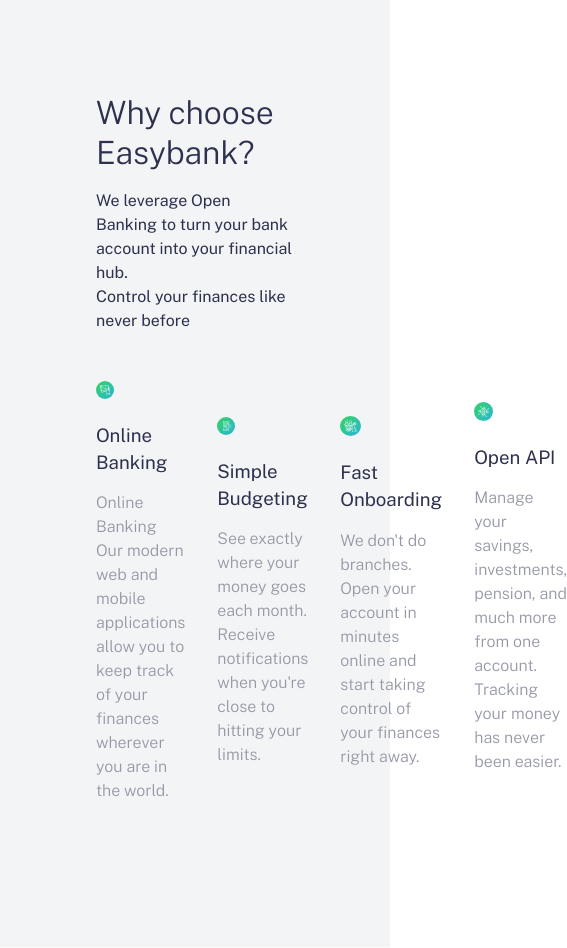
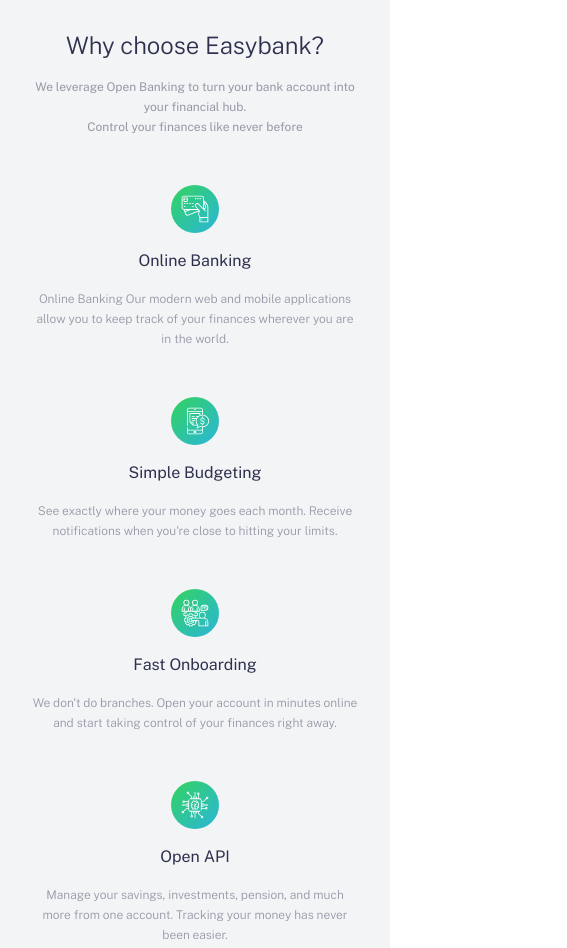
Before and after one commit to Cheedubem/Easy-Bank, a plain HTML site: page index.html in a window 390 px wide. Shown: the part 649-1597 px from the top of the page, 567 px wide, since content can reach past the window. Drawn offline with nearby package versions, Linux system fonts and the light colour scheme.

Commit message:
Made the reason section responsive and modified the html file

```diff
--- a/index.html
+++ b/index.html
@@ -16,6 +16,7 @@
       rel="stylesheet"
     />
     <link rel="shortcut icon" href="favicon.ico" type="image/x-icon" />
+    <title>Easy Bank</title>
   </head>
   <body>
     <!-- NAVIGATION -->
--- a/styles/reason.css
+++ b/styles/reason.css
@@ -7,10 +7,8 @@
   --LightGray: hsl(0, 0%, 98%);
   --White: hsl(0, 0%, 100%);
 } */
-/*
-* {
-  outline: 1px solid red;
-} */
+
+/*   */
 
 .reason {
   background-color: var(--LightGrayBlue);
@@ -25,7 +23,7 @@
 
 .reason p {
   margin-top: 1rem;
-  color: var(--DarkBlue);
+  color: var(--GrayBlue);
 }
 
 .reason-box-container {
@@ -36,13 +34,8 @@
   align-items: center;
 }
 
-.reason-box:nth-child(4) {
-  /* the fourth element wasnt aligned properly for some weird */
-  margin-top: -0.5rem;
-}
-
 .reason-box img {
-  width: 20%;
+  width: 3rem;
 }
 
 .reason-box h3 {
@@ -55,3 +48,73 @@
   font-weight: 300;
   color: var(--GrayBlue);
 }
+
+/*  */
+/* MEDIA QUERIES */
+/*  */
+@media all and (max-width: 1024px) {
+  .reason {
+    padding: 5rem 5rem;
+  }
+  .reason-box-container {
+    gap: 1rem;
+  }
+}
+
+@media all and (max-width: 768px) {
+  .reason {
+    padding: 4rem 4rem;
+  }
+
+  .reason h2 {
+    font-size: 1.5rem;
+  }
+
+  .reason p {
+    font-size: 14px;
+  }
+
+  .reason-box h3 {
+    font-size: 1rem;
+  }
+
+  .reason-box p {
+    font-size: 14px;
+  }
+}
+
+@media all and (max-width: 426px) {
+  .reason {
+    padding: 2rem 2rem;
+  }
+  .reason h2 {
+    text-align: center;
+    font-size: 1.5rem;
+  }
+
+  .reason p {
+    /* word-break: break-all; */
+    text-align: center;
+    font-size: 12px;
+  }
+
+  .reason-box-container {
+    flex-direction: column;
+    gap: 3rem;
+  }
+
+  .reason-box h3 {
+    text-align: center;
+  }
+
+  .reason-box img {
+    display: block;
+    margin: 0 auto;
+  }
+}
+
+@media all and (max-width: 320px) {
+  .reason {
+    padding: 1rem 2rem;
+  }
+}
```
